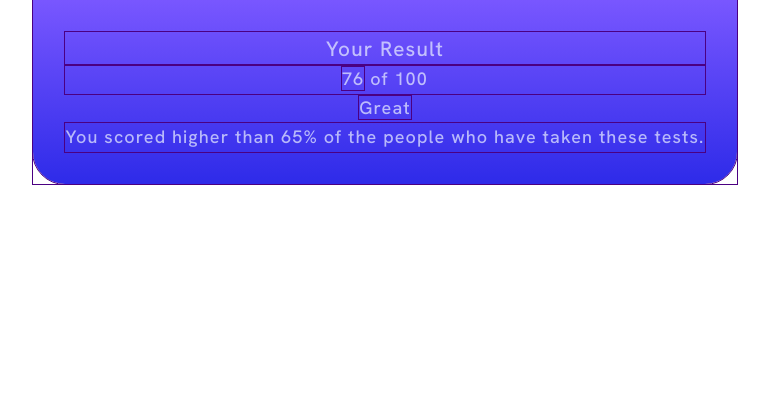
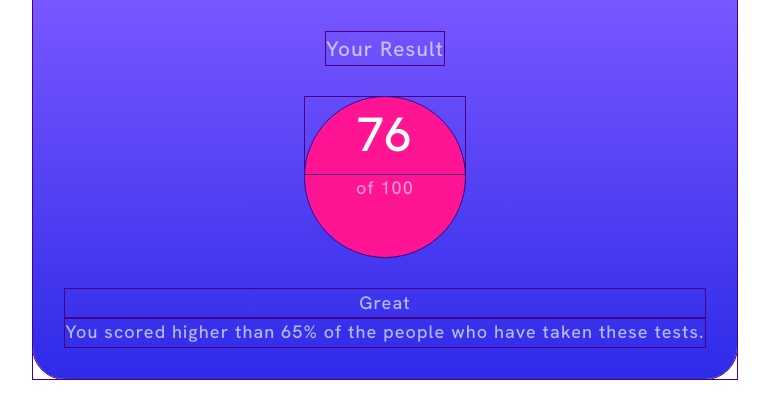
Before and after one commit to OmariBennett/frontendMentor, a Svelte app: page / in a window 1280 px wide. Shown: the top 418 px of the page, without its empty margins (255-1024 px from the left). Built offline with nearby package versions, Linux system fonts and the light colour scheme.

Commit message:
Add moblie styling

```diff
--- a/src/project/results-summary-component-main/index.svelte
+++ b/src/project/results-summary-component-main/index.svelte
@@ -8,15 +8,18 @@
 		Frontend Mentor <span>&#124;</span> Results Summary Component
 	</h1>
 	<main>
-		<section class="result | align-center grid">
-			<div class="summary">
+		<section class="result | text-align-center ">
+			<div class="summary | grid align-center" data-gap="large">
 				<h2 class="heading-1">Your Result</h2>
 				<p><span>76</span> of 100</p>
-				<span>Great</span>
-				<p>
-					You scored higher than 65% of the people who have taken these tests.
-				</p>
+				<div>
+					<p>Great</p>
+					<p>
+						You scored higher than 65% of the people who have taken these tests.
+					</p>
+				</div>
 			</div>
+
 			<div class="detail">
 				<p class="heading-1">Summary</p>
 				<ul>
@@ -135,20 +138,39 @@
 	/***************************************
 	 * Component
 	 ****************************************/
+
+	.result span {
+		color: var(--neutral-color-100);
+		font-size: 3rem;
+		display: block;
+	}
 	.summary {
 		color: hsl(var(--neutral-hsl-color-200) / 0.7);
 		background-image: linear-gradient(var(--gradient-1));
 		padding: 2rem;
 		border-radius: 0 0 2rem 2rem;
 	}
+	.summary h2 + p:first-of-type {
+		color: hsl(var(--neutral-hsl-color-200) / 0.6);
+		background-color: deeppink;
+		aspect-ratio: 1/1;
+		border-radius: 50%;
+		width: 10rem;
+	}
 	/***************************************
 	 * Utility
 	 ****************************************/
-	.align-center {
+	.text-align-center {
 		text-align: center;
 	}
 	.grid {
 		display: grid;
+	}
+	.align-center {
+		place-items: center;
+	}
+	[data-gap='large'] {
+		gap: 2rem; /* fix the amount */
 	}
 	/***************************************
 	 * Block
@@ -164,13 +186,8 @@
 	/***************************************
 	 * Exception
 	 ****************************************/
-
-	/*
-	.result span {
-		display: block;
-	} */
 	/***************************************
-	 * OTHER
+	 ** OTHER
 	 ****************************************/
 	h1,
 	.detail,
```
